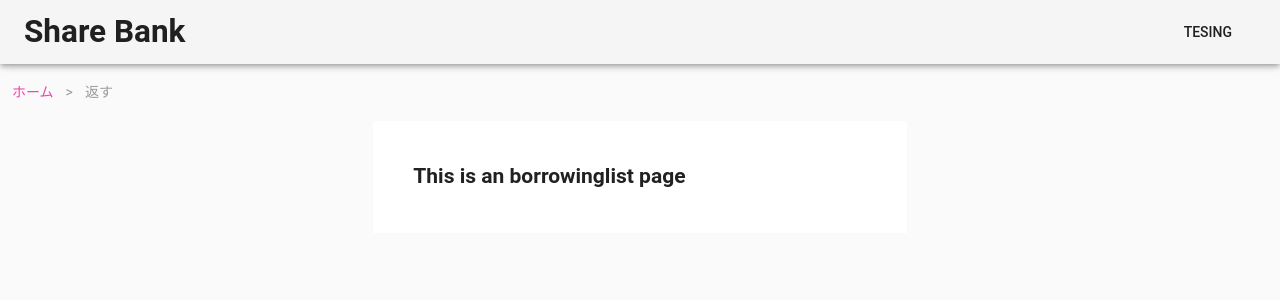
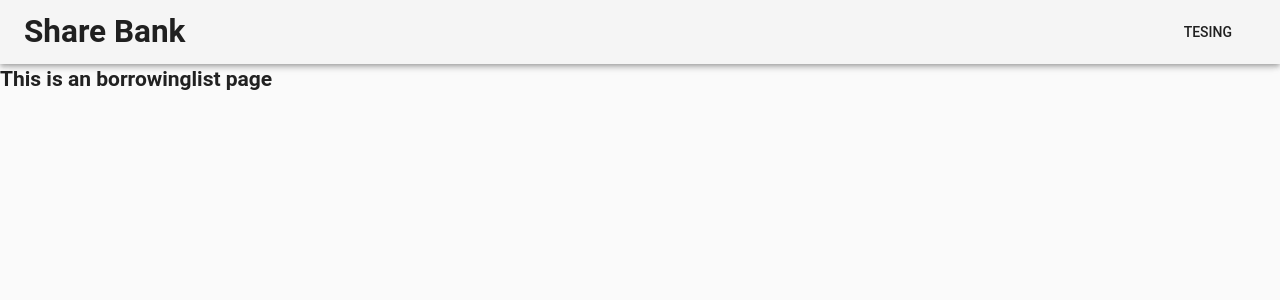
Before and after one commit to i80486dx2/ShareBank, a Vue app: page /borrowing-list in a window 1280 px wide. Shown: the top 300 px of the page. Built offline with nearby package versions, Linux system fonts and the light colour scheme; a small style sheet from the web is missing.

Commit message:
Add Home View

```diff
--- a/src/views/BorrowingList.vue
+++ b/src/views/BorrowingList.vue
@@ -1,39 +1,3 @@
 <template>
-  <div id="prop">
-   <v-breadcrumbs :items="items" divider=">" light>
-   </v-breadcrumbs>
-    <v-layout align-center justify-center>
-      <v-flex md5 class="white">
-        <v-container style="position: relative;top: 20%;" class="text-md-center">
-          <v-card flat>
-            <v-card-title>
-              <h2>This is an borrowinglist page</h2>
-            </v-card-title>
-
-          </v-card>
-        </v-container>
-      </v-flex>
-    </v-layout>
-
-  </div>
+<h2>This is an borrowinglist page</h2>
 </template>
-
-<script>
-  export default {
-    data: () => ({
-      items: [
-        {
-          text: 'ホーム',
-          disabled: false,
-          href: 'home'
-        },
-        {
-          text: '返す',
-          disabled: true,
-          href: 'borrowing-list'
-        },
-      ],
-    })
-  }
-
-</script>
--- a/src/views/Home.vue
+++ b/src/views/Home.vue
@@ -1,5 +1,19 @@
 <template>
+
   <div id="app">
+    <v-layout>
+      <v-flex md12>
+        <v-card flat height15>
+          <div prepend-icon="account_circle">
+            <h3>  Name:</h3>
+          </div>
+          <div color="red">
+            <h4>  Points:</h4>
+          </div>
+        </v-card>
+      </v-flex>
+    </v-layout>
+
   <v-app id="inspire">
     <v-layout >
       <v-flex xs4>
```
